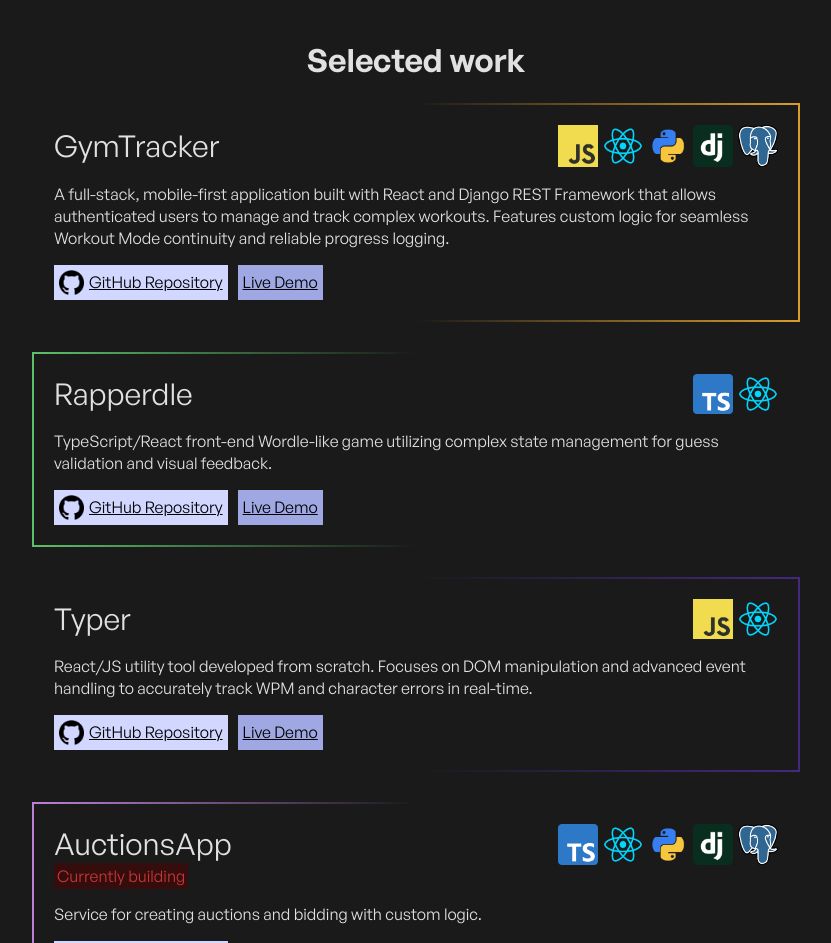
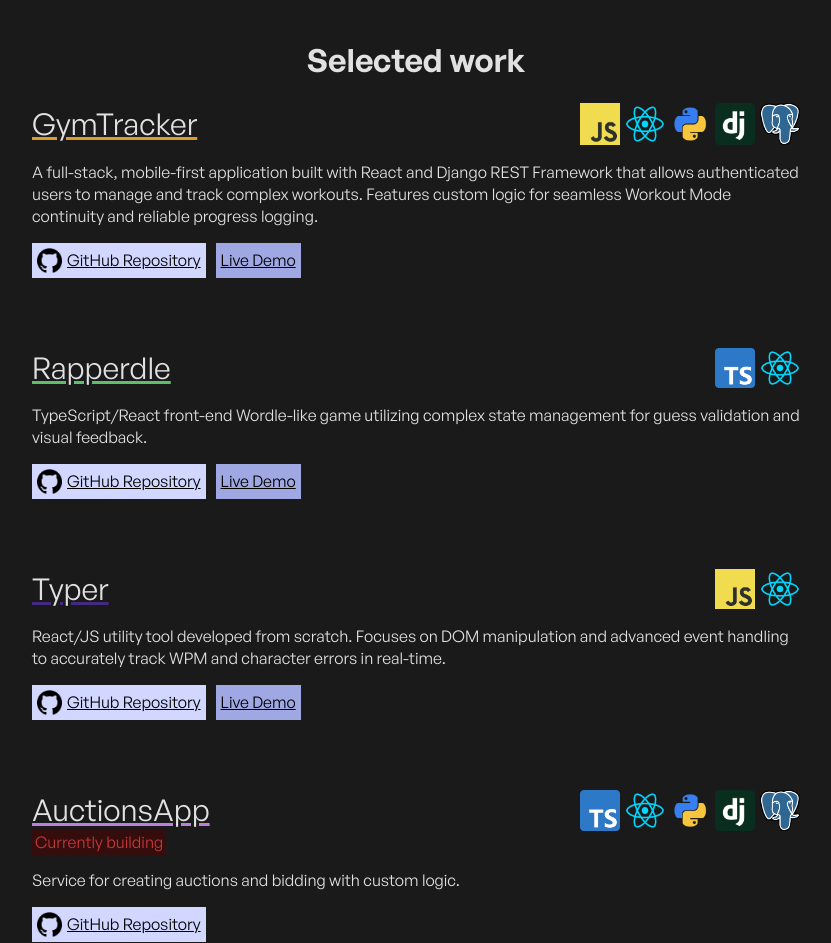
Before and after one commit to bartoszb0/portfolio, a React (Vite) app: page / in a window 1280 px wide. Shown: the part 249-1192 px from the top of the page, without its empty margins (224-1055 px from the left). Built offline with nearby package versions, Linux system fonts and the light colour scheme; the HTML template or start-up script is replaced by a standard one.

Commit message:
changed div border colors to text decoration

```diff
--- a/src/components/SelectedProject/SelectedProject.css
+++ b/src/components/SelectedProject/SelectedProject.css
@@ -3,32 +3,32 @@
 }
 
 .selectedProjectDiv {
-  margin-bottom: 30px;
-  padding: 20px;
-  border: 2px solid;
-  border-radius: 10px;
+  margin-bottom: 70px;
   transition: transform 0.1s ease;
 }
 
 .selectedProjectDiv:hover {
   transform: scale(1.02);
-  box-shadow: 0 0 15px rgba(255, 255, 255, 0.2);
 }
 
-.GymTracker {
-  border-image: linear-gradient(to left, #da9d2c 0%, #1a1a1a 50%) 1;
+.TitleGymTracker {
+  text-decoration: underline;
+  text-decoration-color: #da9d2c;
 }
 
-.Rapperdle {
-  border-image: linear-gradient(to right, #5bc069 0%, #1a1a1a 50%) 1;
+.TitleRapperdle {
+  text-decoration: underline;
+  text-decoration-color: #5bc069;
 }
 
-.AuctionsApp {
-  border-image: linear-gradient(to right, #bc80d8 0%, #1a1a1a 50%) 1;
+.TitleAuctionsApp {
+  text-decoration: underline;
+  text-decoration-color: #bc80d8;
 }
 
-.Typer {
-  border-image: linear-gradient(to left, #432980 0%, #1a1a1a 50%) 1;
+.TitleTyper {
+  text-decoration: underline;
+  text-decoration-color: #432980;
 }
 
 .projectTitle {
--- a/src/components/SelectedProject/SelectedProject.tsx
+++ b/src/components/SelectedProject/SelectedProject.tsx
@@ -42,7 +42,7 @@ export default function SelectedProject({
   return (
     <div className={`selectedProjectDiv ${title}`}>
       <div className="titleDiv">
-        <span className="projectTitle">{title}</span>
+        <span className={`projectTitle Title${title}`}>{title}</span>
         <div className="techDiv">{technologiesUsed}</div>
       </div>
 
```
